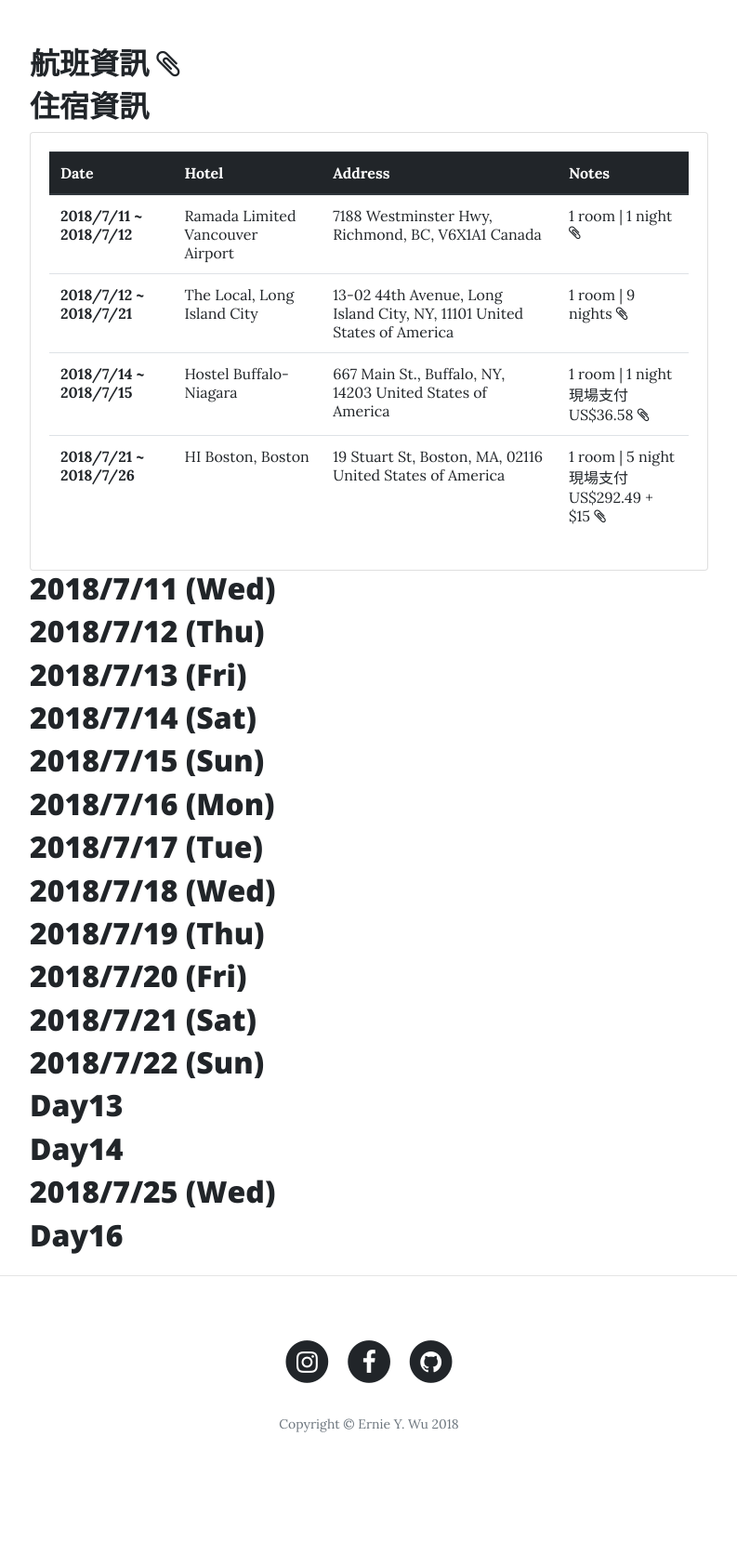
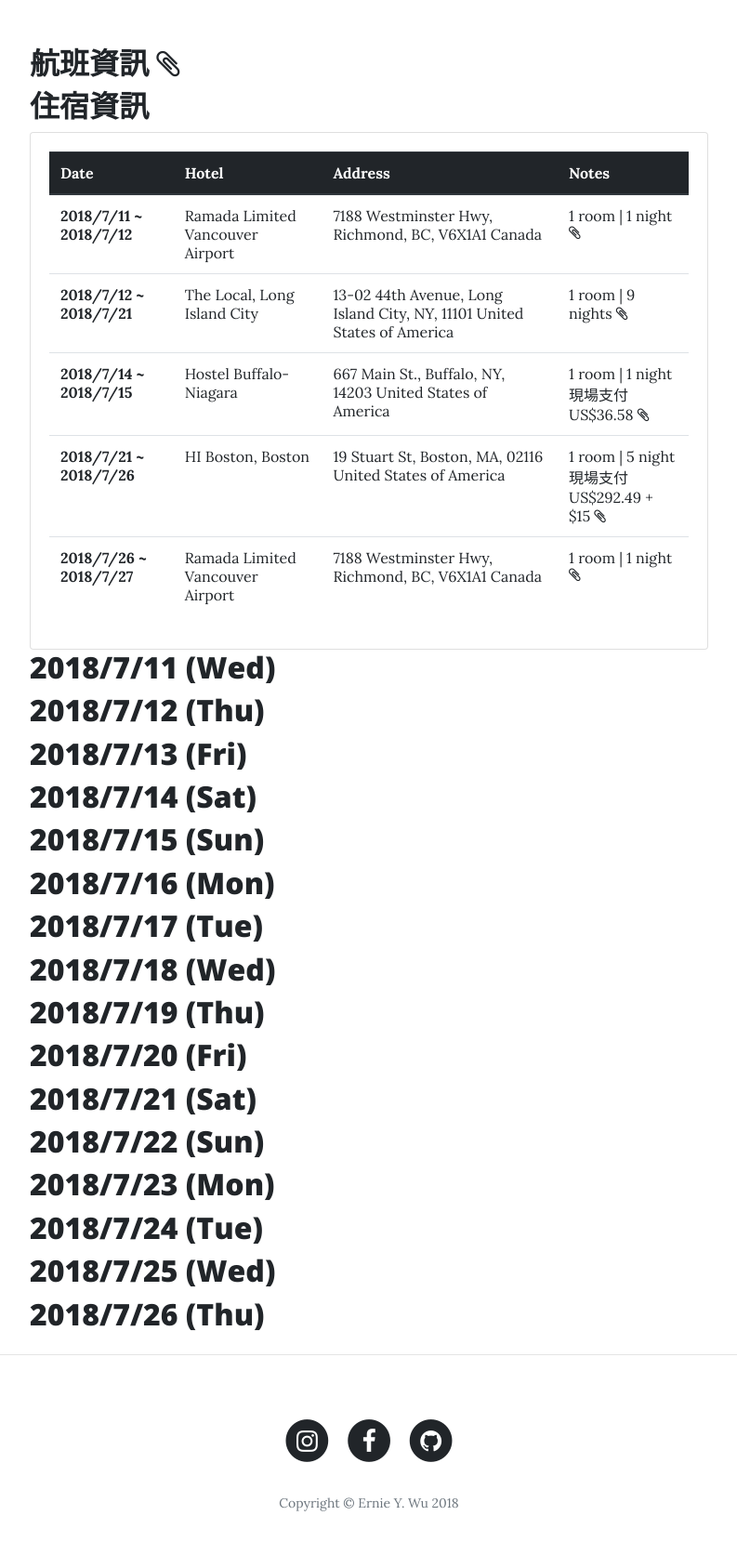
Before and after one commit to 102306071/TripBlog, a PHP site: page /FY18_America.php in a window 1280 px wide, after a click on "住宿資訊". Shown: the part 595-2268 px from the top of the page at 93% size, without its empty margins (243-1036 px from the left). Before the commit the page ends 2136 px from the top, so only its background shows below. Run offline with PHP 8.4, Linux system fonts and the light colour scheme.

Commit message:
add files

```diff
--- a/FY18_America.php
+++ b/FY18_America.php
@@ -163,9 +163,23 @@
                           </td>
                           <td>1 room |  5 night <br>
                             現場支付 US$292.49 + $15
-                            <a href="file/住宿_0711.pdf" target="_blank">
+                            <a href="file/住宿_0721.pdf" target="_blank">
                               <i class="fa fa-paperclip fa-1x"></i><br>
                             </a> </td>
+                        </tr>
+                        <tr>
+                          <th scope="row">2018/7/26 ~ 2018/7/27</th>
+                          <td>Ramada Limited Vancouver Airport</td>
+                          <td>
+                            <a href="https://goo.gl/maps/DTbSj8TLM5J2" target="_blank">
+                            7188 Westminster Hwy, Richmond, BC, V6X1A1 Canada
+                            </a>
+                          </td>
+                          <td>1 room |  1 night
+                            <a href="file/住宿_0726.pdf" target="_blank">
+                              <i class="fa fa-paperclip fa-1x"></i><br>
+                            </a>
+                          </td>
                         </tr>
 
                       </tbody>
@@ -188,7 +202,7 @@
                   <h3>Day1</h3>
                   預計11:45抵達溫哥華機場 <br>
                   Check-in Ramada Limited Vancouver Airport 604-207-9000<br>
-                  <a href="http://www.yvr.ca/en/passengers/transportation/courtesy-shuttles">機場接送資訊</a>
+                  <a href="http://www.yvr.ca/en/passengers/transportation/courtesy-shuttles" target="_blank">機場接送資訊</a>
                   <br>
                   [下午] Downtown
                   <li>Gastown Vancouver Steam Clock 溫哥華蒸汽鐘</li>
@@ -516,6 +530,15 @@
               <div class="collapse" id="day12">
                 <div class="card card-body">
                   <h3>Day12</h3>
+                  與老朋友久違的見面
+                  <li>Boston University</li>
+                  <div class="embed-responsive embed-responsive-16by9">
+                    <iframe src="https://www.google.com/maps/embed?pb=!1m18!1m12!1m3!1d9810.201925941421!2d-71.09901824921009!3d42.347293442441284!2m3!1f0!2f0!3f0!3m2!1i1024!2i768!4f13.1!3m3!1m2!1s0x89e379f063e53817%3A0x2b346e00e0a3bec8!2z5rOi5aOr6aCT5aSn5a24!5e0!3m2!1szh-TW!2stw!4v1530902352540" width="600" height="450" frameborder="0" style="border:0" allowfullscreen></iframe>
+                  </div>
+                  <li>Fenway Park 芬威球場</li>
+                  <div class="embed-responsive embed-responsive-16by9">
+                    <iframe src="https://www.google.com/maps/embed?pb=!1m18!1m12!1m3!1d4905.784053775149!2d-71.1205169!3d42.3748322!2m3!1f0!2f0!3f0!3m2!1i1024!2i768!4f13.1!3m3!1m2!1s0x89e377427d7f0199%3A0x5937c65cee2427f0!2z5ZOI5L2b5aSn5a24!5e0!3m2!1szh-TW!2stw!4v1530902052789" width="600" height="450" frameborder="0" style="border:0" allowfullscreen></iframe>
+                  </div>
 
                 </div>
               </div>
@@ -524,13 +547,21 @@
             <!-- 15 Day13 -->
             <div>
               <a data-toggle="collapse" href="#day13" aria-expanded="false" aria-controls="day13">
-                <h2>Day13
+                <h2>2018/7/23 (Mon)
                 </h2>
               </a>
 
               <div class="collapse" id="day13">
                 <div class="card card-body">
-                  <h3>2018/7/23 (Mon)</h3>
+                  <h3>Day13</h3>
+                  <li>MIT</li>
+                  <div class="embed-responsive embed-responsive-16by9">
+                    <iframe src="https://www.google.com/maps/embed?pb=!1m18!1m12!1m3!1d34309.65056640216!2d-71.11296726678246!3d42.36500177532037!2m3!1f0!2f0!3f0!3m2!1i1024!2i768!4f13.1!3m3!1m2!1s0x89e370aaf51a6a87%3A0xd0e08ea5b308203c!2z6bq755yB55CG5bel5a246Zmi!5e0!3m2!1szh-TW!2stw!4v1530901885824" width="600" height="450" frameborder="0" style="border:0" allowfullscreen></iframe>
+                  </div>
+                  <li>Harvard University</li>
+                  <div class="embed-responsive embed-responsive-16by9">
+                    <iframe src="https://www.google.com/maps/embed?pb=!1m18!1m12!1m3!1d4905.784053775149!2d-71.1205169!3d42.3748322!2m3!1f0!2f0!3f0!3m2!1i1024!2i768!4f13.1!3m3!1m2!1s0x89e377427d7f0199%3A0x5937c65cee2427f0!2z5ZOI5L2b5aSn5a24!5e0!3m2!1szh-TW!2stw!4v1530902052789" width="600" height="450" frameborder="0" style="border:0" allowfullscreen></iframe>
+                  </div>
                 </div>
               </div>
             </div>
@@ -538,13 +569,28 @@
             <!-- 16 Day14 -->
             <div>
               <a data-toggle="collapse" href="#day14" aria-expanded="false" aria-controls="day14">
-                <h2>Day14
+                <h2>2018/7/24 (Tue)
                 </h2>
               </a>
 
               <div class="collapse" id="day14">
                 <div class="card card-body">
-                  <h3>2018/7/24 (Tue)</h3>
+                  <h3>Day14</h3>
+                  <li>Boston Common 波士頓花園</li>
+                  <li>Boston Public Garden 波士頓公共花園</li>
+                  <div class="embed-responsive embed-responsive-16by9">
+                    <iframe src="https://www.google.com/maps/embed?pb=!1m18!1m12!1m3!1d5154.294122654847!2d-71.06987040217248!3d42.354898815678574!2m3!1f0!2f0!3f0!3m2!1i1024!2i768!4f13.1!3m3!1m2!1s0x89e3709e822b60bb%3A0xcbd77f0b5e16e701!2z5rOi5aOr6aCT5YWs5YWx6Iqx5ZyS!5e0!3m2!1szh-TW!2stw!4v1530902772240" width="600" height="450" frameborder="0" style="border:0" allowfullscreen></iframe>
+                  </div>
+                  <li>TD Garden</li>
+                  <div class="embed-responsive embed-responsive-16by9">
+                    <iframe src="https://www.google.com/maps/embed?pb=!1m18!1m12!1m3!1d23983.56262873766!2d-71.08026078759282!3d42.360742201039145!2m3!1f0!2f0!3f0!3m2!1i1024!2i768!4f13.1!3m3!1m2!1s0x89e3708e162d05cb%3A0x32d335fe5ed797a8!2zVEToirHlnJI!5e0!3m2!1szh-TW!2stw!4v1530902695274" width="600" height="450" frameborder="0" style="border:0" allowfullscreen></iframe>
+                  </div>
+                  <li>Quincy Market 昆西市場</li>
+                  [晚餐]Neptune Oyster <br>
+                  Lobster Roll龍蝦三明治 (US$ 25)
+                  <div class="embed-responsive embed-responsive-16by9">
+                    <iframe src="https://www.google.com/maps/embed?pb=!1m18!1m12!1m3!1d9695.155634719324!2d-71.05760327043036!3d42.36264156970751!2m3!1f0!2f0!3f0!3m2!1i1024!2i768!4f13.1!3m3!1m2!1s0x89e3708f2de4ee09%3A0x3bf3e0fd562f98e7!2sNeptune+Oyster!5e0!3m2!1szh-TW!2stw!4v1530983649824" width="600" height="450" frameborder="0" style="border:0" allowfullscreen></iframe>
+                  </div>
                 </div>
               </div>
             </div>
@@ -563,10 +609,10 @@
                   <div class="embed-responsive embed-responsive-16by9">
                     <iframe src="https://www.google.com/maps/embed?pb=!1m14!1m8!1m3!1d11852.933168793335!2d-71.3524352!3d42.0381775!3m2!1i1024!2i768!4f13.1!3m3!1m2!1s0x0%3A0xacbac0b2cfc60c9b!2z5YCr55Gf5aeG5ZCN54mM5oqY5omj6LO854mp5Lit5b-D!5e0!3m2!1szh-TW!2stw!4v1530777440232" width="600" height="450" frameborder="0" style="border:0" allowfullscreen></iframe>
                   </div>
-                  <a href="http://www.bostoncommoncoach.com/schedules.php">交通資訊：(需提早12小時網路預約) </a> <br>
+                  <a href="http://www.bostoncommoncoach.com/schedules.php" target="_blank">交通資訊：(需提早12小時網路預約) </a> <br>
                     搭車地點 Revere Hotel 9:50 - 10:00am <br>
                     回程 5:00pm <br>
-                  <a href="http://www.bostoncommoncoach.com/reservations1.php">12-hour advanced reservations are required online or by calling 617 773 2784   </a>
+                  <a href="http://www.bostoncommoncoach.com/reservations1.php" target="_blank">12-hour advanced reservations are required online or by calling 617 773 2784   </a>
 
                 </div>
               </div>
@@ -575,13 +621,18 @@
             <!-- 18 Day16 -->
             <div>
               <a data-toggle="collapse" href="#day16" aria-expanded="false" aria-controls="day16">
-                <h2>Day16
+                <h2>2018/7/26 (Thu)
                 </h2>
               </a>
 
               <div class="collapse" id="day16">
                 <div class="card card-body">
-                  <h3>2018/7/26 (Thu)</h3>
+                  <h3>Day16</h3>
+                  <li>航班: 18:05 <br>
+                  </li>
+                  <div class="embed-responsive embed-responsive-16by9">
+                    <iframe src="https://www.google.com/maps/embed?pb=!1m18!1m12!1m3!1d28259.79295536537!2d-71.04942594519326!3d42.35909109559356!2m3!1f0!2f0!3f0!3m2!1i1024!2i768!4f13.1!3m3!1m2!1s0x89e37014d5da4937%3A0xc9394c31f2d5144!2z5oSb5b636I-vwrfli57lgKvmlq_Ct-a0m-agueWwh-i7jeWci-mam-apn-WgtA!5e0!3m2!1szh-TW!2stw!4v1530984502778" width="600" height="450" frameborder="0" style="border:0" allowfullscreen></iframe>
+                  </div>
                 </div>
               </div>
             </div>
```
Also changed, not shown: 3 other files.
